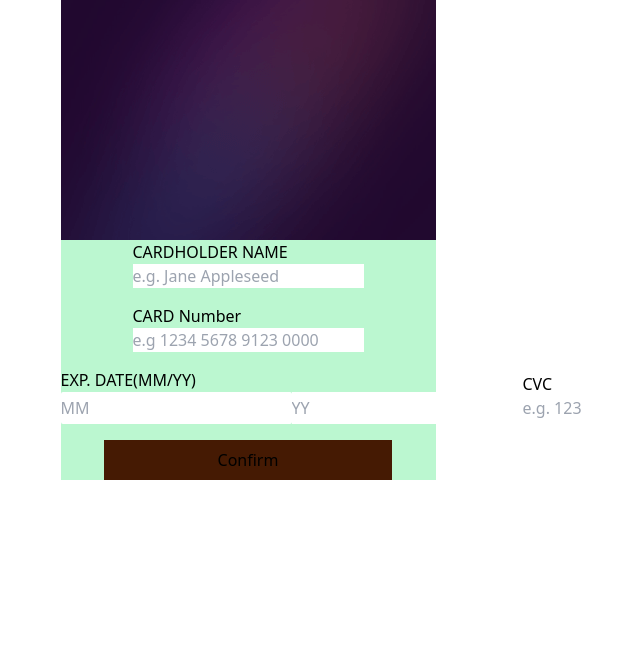
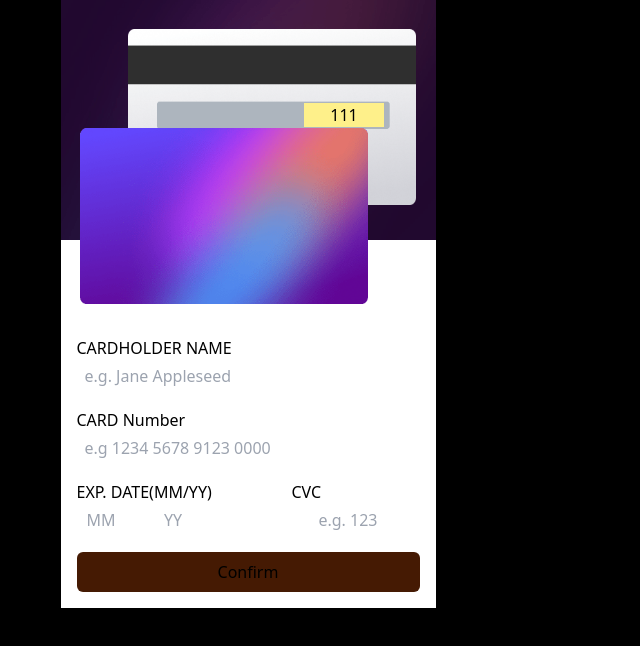
Before and after one commit to theisolatedmonk/interactive_card_details, a Next.js app: page / in a window 1280 px wide. Shown: the top 646 px of the page, without its empty margins (392-1032 px from the left). Built offline with nearby package versions, Linux system fonts and the light colour scheme.

Commit message:
card added

```diff
--- a/src/pages/index.tsx
+++ b/src/pages/index.tsx
@@ -1,43 +1,70 @@
-
-import Image from "next/image"
-import mobileBg from"@/images/bg-main-mobile.png"
+import Image from "next/image";
+import mobileBg from "@/images/bg-main-mobile.png";
+import cardBack from "@/images/bg-card-back.png";
+import cardFront from "@/images/bg-card-front.png";
+import cardLogo from "@/images/bg-card-logo.svg";
+import iconComplete from "@/images/bg-card-logo.svg";
 export default function Home() {
   return (
     <main
-      className={`flex min-h-screen flex-col items-center justify-between `}
-    >
-      <div className="flex flex-col justify-center items-center w-[375px]">
-        <Image src={mobileBg} alt="" />
-        <div className="justify-center items-center  w-[375px] flex bg-green-200 gap-4 flex-col">
+      className={`flex min-h-screen flex-col items-center justify-between bg-black`}
+    > <Image className="z-20 mr-12 mt-32 w-72 h-44 absolute " src={cardFront} alt="" />
+    <div className="absolute z-40 ">
+    {/* <Image className=" mr-12 mt-32 w-72 h-44 absolute " src={cardLogo} alt="" /> */}
+
+    </div>
+      <div className="flex flex-col justify-center items-center bg-white w-[375px]">
+          <Image className="z-0  relative" src={mobileBg} alt=""/>
+          <Image className="z-10 mb-[375px] ml-12 absolute w-72 h-44" src={cardBack} alt="" />
+          <div className="absolute z-30 h-6  mb-[378px] bg-yellow-200 text-center w-20 ml-48 ">111</div>
+        <div className="mt-20 w-[375px] flex outline-none gap-4 flex-col p-4">
           <div>
             <p>CARDHOLDER NAME</p>
-          <input type="text"  placeholder="e.g. Jane Appleseed"/>
+            <input
+              className="h-8 rounded-md p-2  w-full"
+              type="text"
+              placeholder="e.g. Jane Appleseed"
+            />
           </div>
           <div className=" flex flex-col">
             <p>CARD Number</p>
-          <input type="number" placeholder="e.g 1234 5678 9123 0000"/>
+            <input
+              className="h-8 rounded-md p-2  w-full"
+              type="number"
+              placeholder="e.g 1234 5678 9123 0000"
+            />
           </div>
           <div className="flex justify-between items-center w-full ">
             <div className="flex flex-col">
               <p>EXP. DATE(MM/YY)</p>
-            <div className="flex">
-            <input className="h-8 rounded-sm" type="number" placeholder="MM" />
-            <input type="number" placeholder="YY" />
+              <div className="flex gap-2">
+                <input
+                  className="h-8 rounded-md p-2 text-center w-16"
+                  type="number"
+                  placeholder="MM"
+                />
+                <input
+                  className="h-8 rounded-md p-2 text-center w-16"
+                  type="number"
+                  placeholder="YY"
+                />
               </div>
             </div>
             <div className="flex flex-col">
               <p>CVC</p>
-            <input type="number" placeholder="e.g. 123" />
+              <input
+                className="h-8 rounded-md p-2 text-center w-32"
+                type="number"
+                placeholder="e.g. 123"
+              />
             </div>
           </div>
 
-        <div className="flex flex-col bg-amber-950 items-center p-2 w-72">
+          <div className="flex flex-col bg-amber-950 items-center p-2 w-full rounded-md">
             Confirm
           </div>
-
         </div>
-
       </div>
     </main>
-  )
+  );
 }
```
Lines whose indentation alone changed are shown as unchanged.
